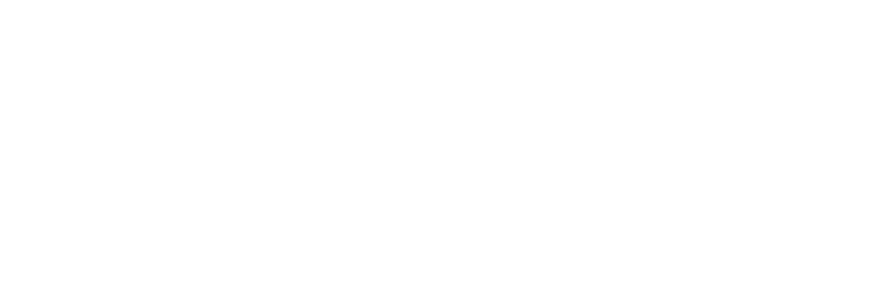
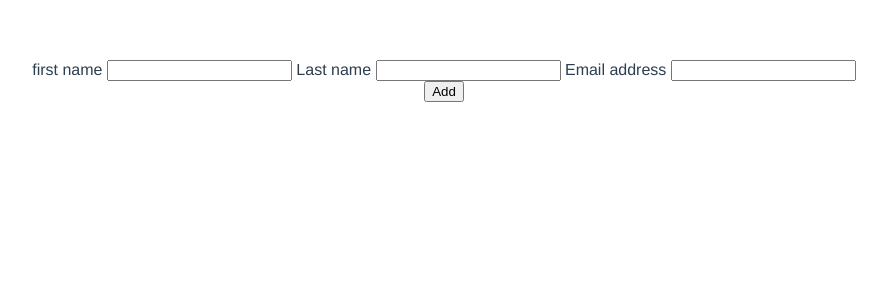
Before and after one commit to Ahmad-billz/ContactsApp_dpsTask, a Vue app: page / in a window 1280 px wide. Shown: the top 300 px of the page, without its empty margins (196-1083 px from the left). Built offline with nearby package versions, Linux system fonts and the light colour scheme.

Commit message:
added basic element

```diff
--- a/src/App.vue
+++ b/src/App.vue
@@ -1,16 +1,33 @@
 <template>
-<div>
+  <div>
+    <div>
+      <span>
+        first name
+        <input />
+      </span>
+
+      <span>
+        Last name
+        <input />
+      </span>
+
+      <span>
+        Email address
+        <input />
+      </span>
+    </div>
+    <div>
+
+   <button type="button">Add</button>
+    </div>
   </div>
 </template>
 
 <script>
-
 export default {
-  name: 'App',
-  components: {
-
-  }
-}
+  name: "App",
+  components: {},
+};
 </script>
 
 <style>
```
